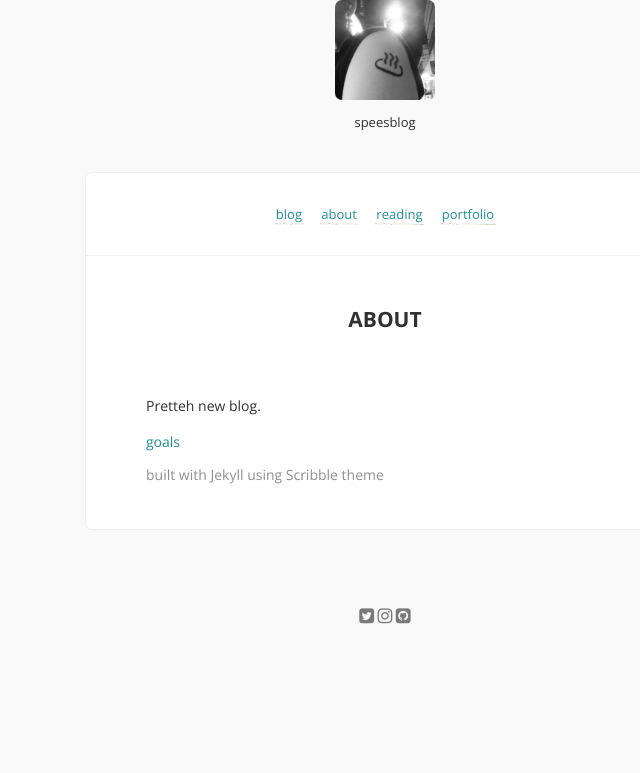
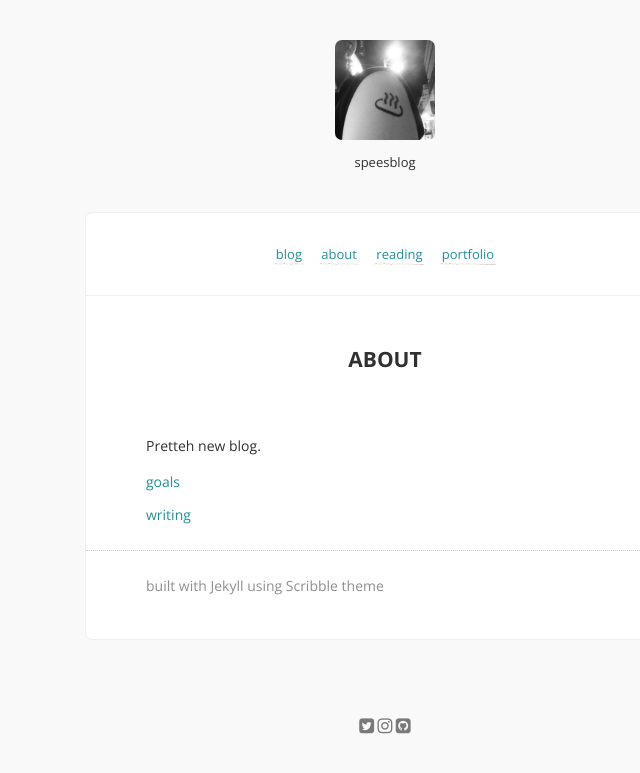
Before and after one commit to shelbyspees/speesblog, a Jekyll site: the page built from about.md, in a window 1280 px wide. Shown: the top 773 px of the page, without its empty margins (255-895 px from the left). Built offline with Jekyll 4.4.1, drawn with Linux system fonts in a browser that asks for light colours; nearby versions of some CDN libraries; comment, search, counter and statistics services are not loaded.

Commit message:
Fix home image margin

```diff
--- a/about.md
+++ b/about.md
@@ -7,5 +7,8 @@ Pretteh new blog.
 
 <a href="/speesblog/goals">goals</a>
 
+[writing](http://shelbyspees.me/writing)
+
+---
 
 <a href="http://github.com/muan/scribble" class="muted">built with Jekyll using Scribble theme</a>
--- a/stylesheets/style.css
+++ b/stylesheets/style.css
@@ -19,6 +19,17 @@ body {
 img {
   border: none; }
 
+#go-back-home {
+  margin: 40px 0 0;
+  display: inline-block;
+  }
+  #go-back-home:hover {
+    background-image: none; }
+
+#home-img {
+  border-radius: 7px;
+}
+
 .book-cover {
   display: block;
   width: 200px;
@@ -26,16 +37,6 @@ img {
   margin-right: 15px;
   margin-bottom: 30px;
   float: left;
-}
-
-#go-back-home {
-  margin: 40px 0 0;
-  }
-  #go-back-home:hover {
-    background-image: none; }
-
-#home-img {
-  border-radius: 7px;
 }
 
 .capitalize {
```
